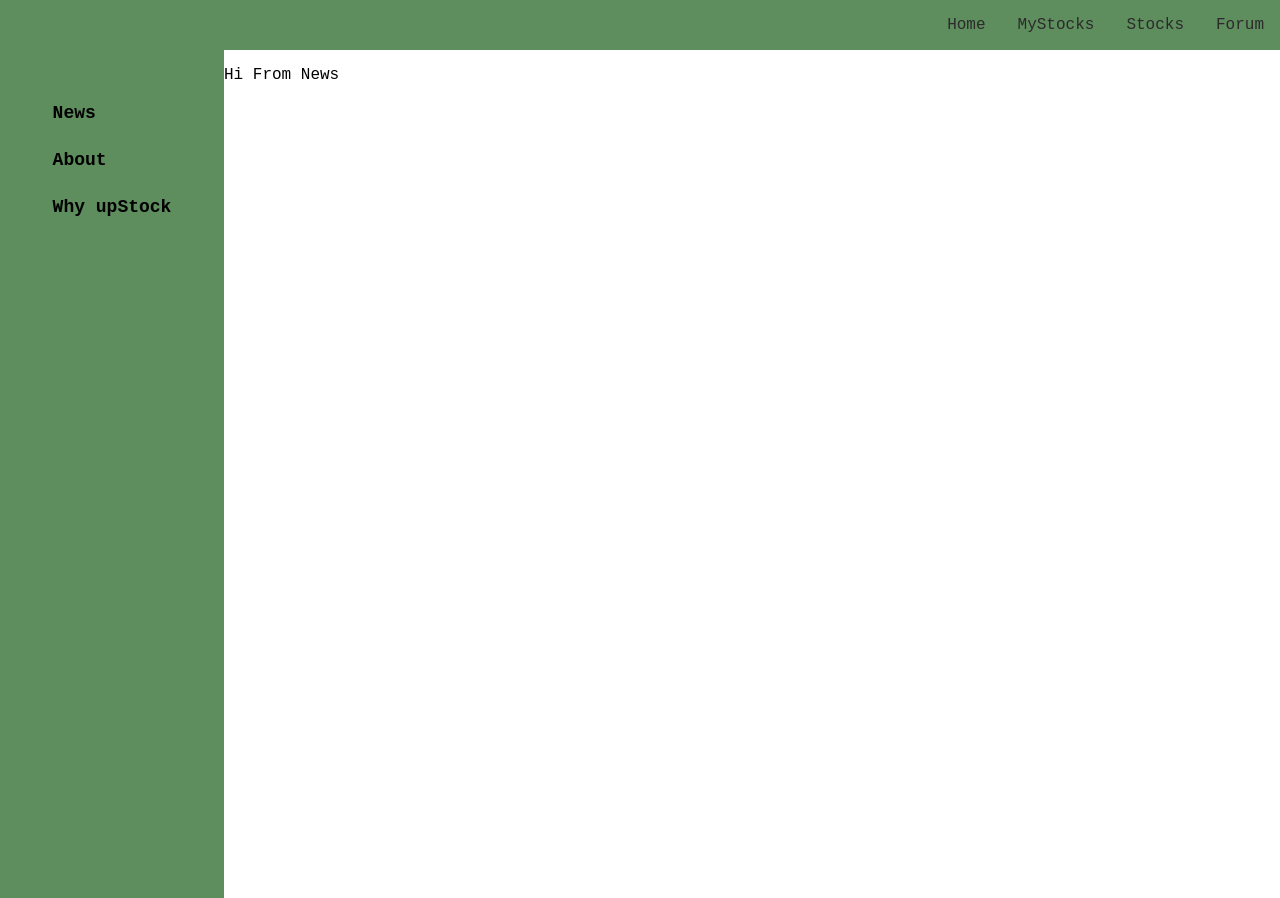
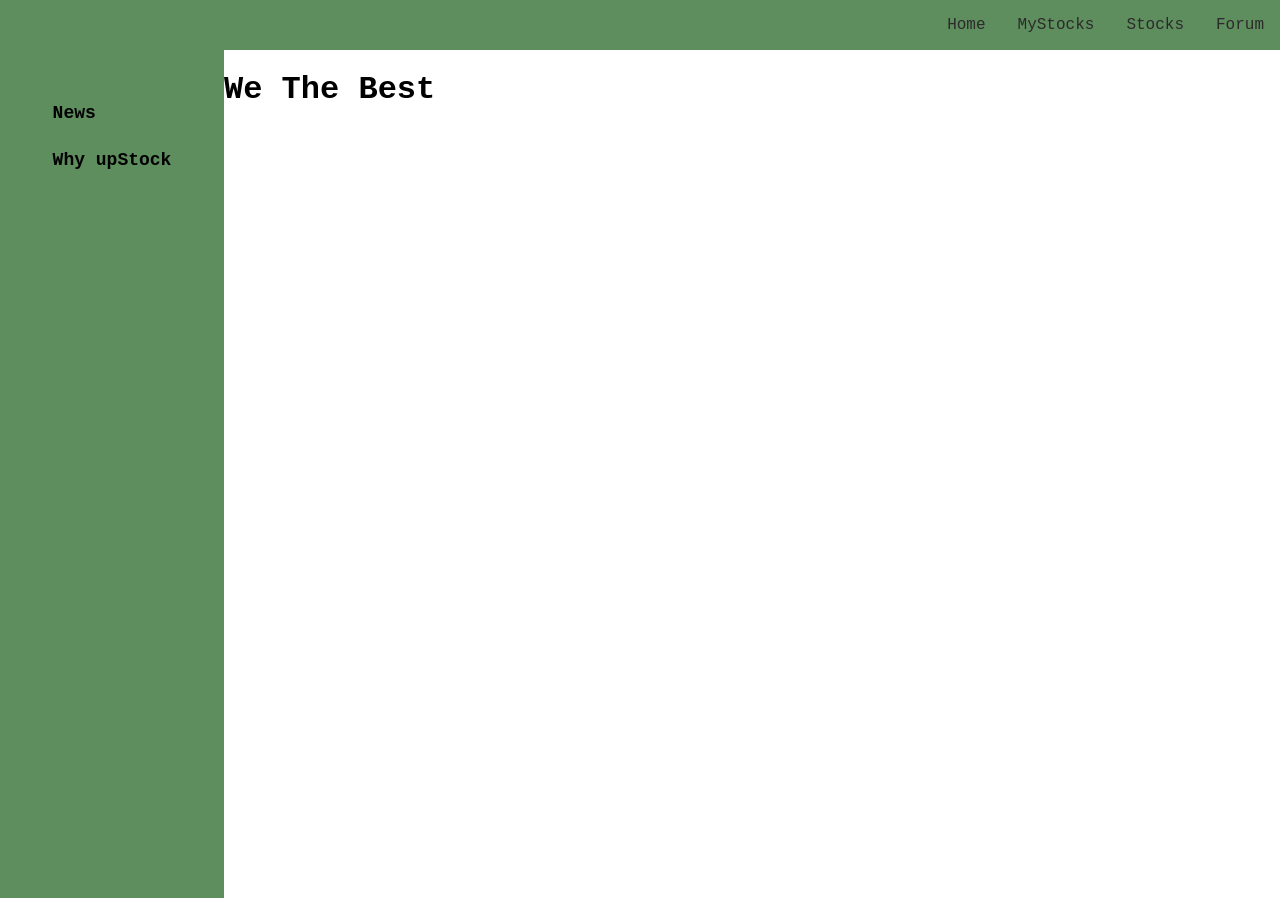
Before and after one commit to YouFaraj/upStock, a React (Create React App) app: page / in a window 1280 px wide. Built offline with nearby package versions, Linux system fonts and the light colour scheme.

Commit message:
updated news and whyupstock components

```diff
--- a/src/Components/HomePage/SubComponents/Info/Info.jsx
+++ b/src/Components/HomePage/SubComponents/Info/Info.jsx
@@ -1,9 +1,11 @@
-import React from 'react';
+import React from "react";
+import News from "./News/News.jsx";
+import WhyUpStock from "./WhyUpStock/WhyUpStock.jsx";
 
-const Info = ({name}) => {
+const Info = ({ name }) => {
   return (
-    <p>Hi From {name}</p>
+  <div>{ name === "news" ? <News /> : <WhyUpStock /> }</div>
   )
-}
+};
 
 export default Info;
--- /dev/null
+++ b/src/Components/HomePage/SubComponents/Info/News/News.jsx
@@ -0,0 +1,7 @@
+import React from "react";
+
+const News = () => {
+  return <h1>News regarding upStock</h1>;
+};
+
+export default News;
--- /dev/null
+++ b/src/Components/HomePage/SubComponents/Info/WhyUpStock/WhyUpStock.jsx
@@ -0,0 +1,7 @@
+import React from "react";
+
+const WhyUpStock = () => {
+  return <h1>We The Best</h1>;
+};
+
+export default WhyUpStock;
--- a/src/Components/HomePage/SubComponents/SideBar/SideBar.jsx
+++ b/src/Components/HomePage/SubComponents/SideBar/SideBar.jsx
@@ -1,15 +1,17 @@
-import React from 'react';
-import Styles from './SideBar.module.css'
+import React from "react";
+import Styles from "./SideBar.module.css";
 
-
-const SideBar = ({changeName}) => {
+const SideBar = ({ changeName }) => {
   return (
     <div className={Styles.headerContainer}>
-      <h2 onClick={() => changeName('News')} className={Styles.header}>News</h2>
-      <h2 onClick={() => changeName('About')} className={Styles.header}>About</h2>
-      <h2 onClick={() => changeName('upStock')} className={Styles.header}>Why upStock</h2>
+      <h2 onClick={() => changeName("news")} className={Styles.header}>
+        News
+      </h2>
+      <h2 onClick={() => changeName("upstock")} className={Styles.header}>
+        Why upStock
+      </h2>
     </div>
-  )
-}
+  );
+};
 
 export default SideBar;
```
Also changed, not shown: 1 other file (tests, documents, lock files or other folders).
